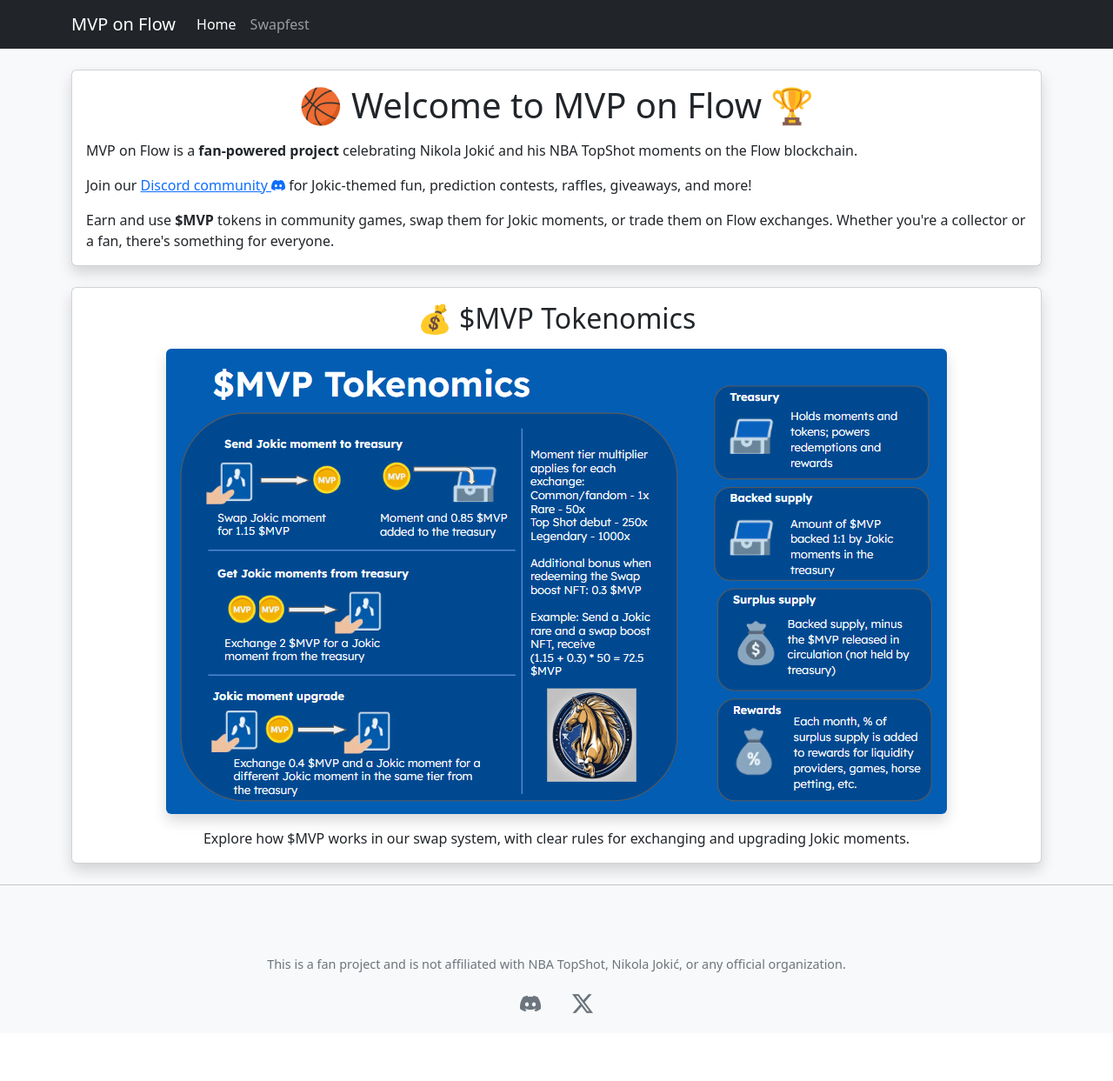
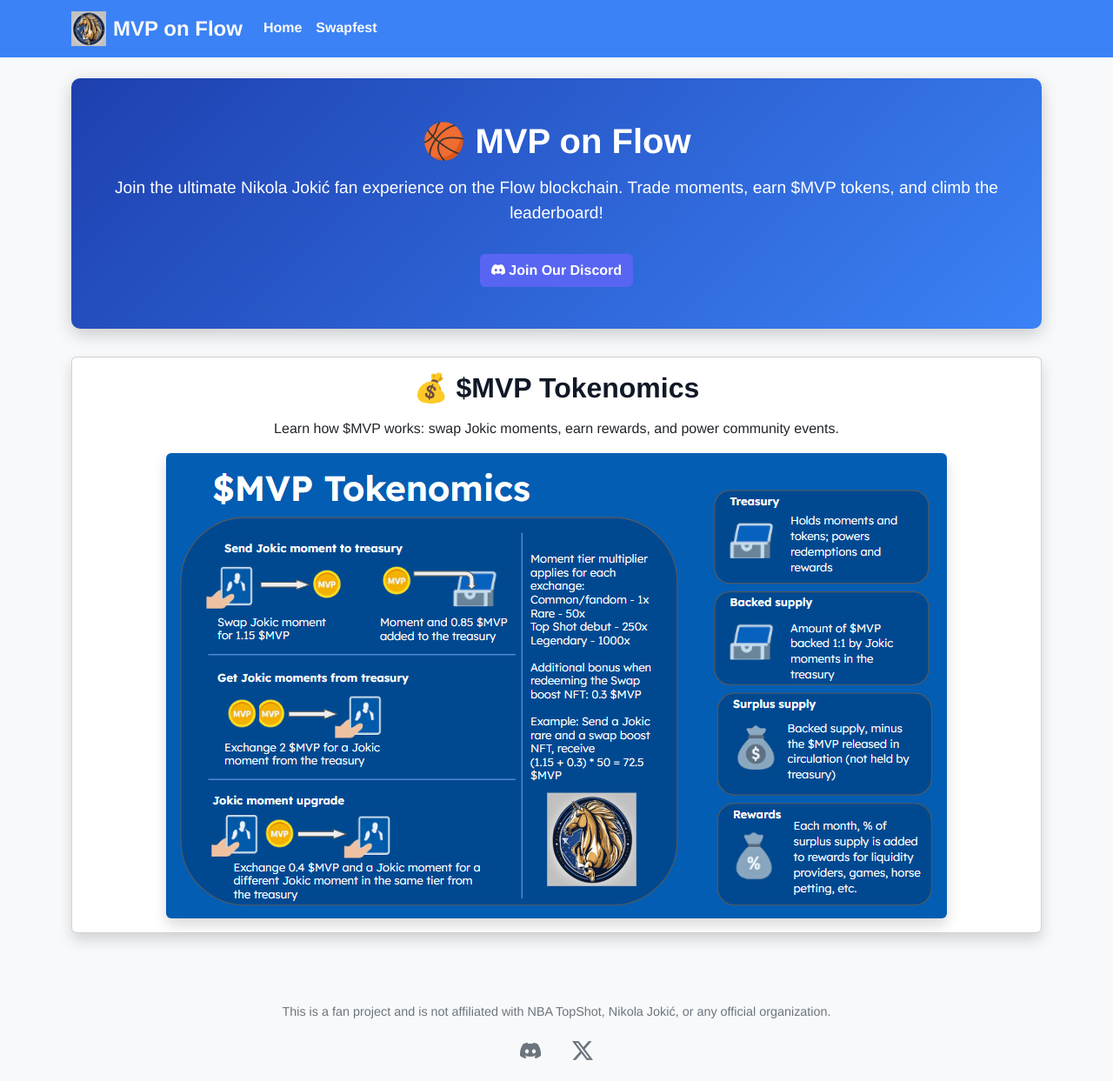
Before and after one commit to MVPOnFlow/JokicGuess, a Flask app: page / in a window 1280 px wide. Shown: the whole page at 87% size. Before the commit the page ends 1165 px from the top, so only its background shows below. Run offline with Flask 3, Linux system fonts and the light colour scheme; some libraries are stand-ins or nearby versions.

Commit message:
UI makeup

```diff
--- a/templates/base.html
+++ b/templates/base.html
@@ -7,20 +7,55 @@
 
   <!-- Bootstrap 5 CDN -->
   <link href="https://cdn.jsdelivr.net/npm/bootstrap@5.3.2/dist/css/bootstrap.min.css" rel="stylesheet">
-
-    <!-- Bootstrap Icons CDN -->
   <link rel="stylesheet" href="https://cdn.jsdelivr.net/npm/bootstrap-icons@1.11.3/font/bootstrap-icons.css">
 
   <style>
     body {
       background-color: #f8f9fa;
+      font-family: 'Helvetica Neue', Helvetica, Arial, sans-serif;
     }
-        .leaderboard-card {
-            background-color: #ffffff;
+    .navbar {
+      background-color: #3B82F6;
+    }
+    .navbar-brand, .navbar-nav .nav-link {
+      color: #f9fafb !important;
+      font-weight: 600;
+    }
+    .navbar-brand {
+      font-size: 1.5rem;
+    }
+    .navbar-nav .nav-link.active {
+      border-bottom: 2px solid #3b82f6;
+    }
+    .hero {
+      background: linear-gradient(135deg, #1e40af, #3b82f6);
+      color: white;
+      padding: 3rem 1rem;
+      text-align: center;
       border-radius: 10px;
-            box-shadow: 0 4px 10px rgba(0, 0, 0, 0.1);
-            padding: 2rem;
-            margin-top: 2rem;
+      box-shadow: 0 6px 20px rgba(0,0,0,0.2);
+      margin-bottom: 2rem;
+    }
+    .hero h1 {
+      font-size: 2.5rem;
+      font-weight: 700;
+    }
+    .hero p {
+      font-size: 1.2rem;
+      margin-top: 1rem;
+    }
+    .btn-discord {
+      background-color: #5865F2;
+      color: white;
+      font-weight: 600;
+      margin-top: 1rem;
+    }
+    .btn-discord:hover {
+      background-color: #4752C4;
+    }
+    .card-title {
+      font-weight: 600;
+      color: #111827;
     }
     .footer {
       margin-top: 4rem;
@@ -37,20 +72,16 @@
     .footer a:hover {
       color: #343a40;
     }
-        .table thead {
-            background-color: #343a40;
-            color: #ffffff;
-        }
-        .table tbody tr:hover {
-            background-color: #f1f1f1;
-        }
   </style>
 </head>
 <body>
   <!-- Navbar -->
-    <nav class="navbar navbar-expand-lg navbar-dark bg-dark">
+  <nav class="navbar navbar-expand-lg">
     <div class="container">
-            <a class="navbar-brand" href="/">MVP on Flow</a>
+      <a class="navbar-brand d-flex align-items-center" href="/">
+        <img src="{{ url_for('static', filename='images/Logo.jpg') }}" alt="MVP on Flow Logo" height="40" class="me-2">
+        <span>MVP on Flow</span>
+      </a>
       <button class="navbar-toggler" type="button" data-bs-toggle="collapse" data-bs-target="#navbarNav">
         <span class="navbar-toggler-icon"></span>
       </button>
@@ -72,8 +103,6 @@
     {% block content %}{% endblock %}
   </div>
 
-    <hr class="my-4">
-
   <!-- Footer -->
   <div class="footer">
     <p>
--- a/templates/home.html
+++ b/templates/home.html
@@ -2,32 +2,28 @@
 {% block title %}Home - MVP on Flow{% endblock %}
 
 {% block content %}
-<div class="card shadow mb-4">
-    <div class="card-body">
-        <h1 class="card-title text-center mb-3">🏀 Welcome to MVP on Flow 🏆</h1>
-        <p class="card-text">
-            MVP on Flow is a <strong>fan-powered project</strong> celebrating Nikola Jokić and his NBA TopShot moments on the Flow blockchain.
-        </p>
-        <p class="card-text">
-            Join our <a href="https://discord.gg/3p3ff9PHqW" target="_blank">Discord community <i class="bi bi-discord"></i></a> for Jokic-themed fun, prediction contests, raffles, giveaways, and more!
-        </p>
-        <p class="card-text">
-            Earn and use <strong>$MVP</strong> tokens in community games, swap them for Jokic moments, or trade them on Flow exchanges. Whether you're a collector or a fan, there's something for everyone.
-        </p>
-    </div>
+<div class="hero">
+    <h1>🏀 MVP on Flow</h1>
+    <p>
+        Join the ultimate Nikola Jokić fan experience on the Flow blockchain.
+        Trade moments, earn $MVP tokens, and climb the leaderboard!
+    </p>
+    <a href="https://discord.gg/3p3ff9PHqW" target="_blank" class="btn btn-discord">
+        <i class="bi bi-discord"></i> Join Our Discord
+    </a>
 </div>
 
 <div class="card shadow mb-4">
     <div class="card-body">
         <h2 class="card-title text-center mb-3">💰 $MVP Tokenomics</h2>
-        <div class="text-center">
+        <p class="card-text text-center">
+            Learn how $MVP works: swap Jokic moments, earn rewards, and power community events.
+        </p>
+        <div class="text-center mt-3">
             <img src="{{ url_for('static', filename='images/tokenomics.png') }}"
                  alt="MVP Tokenomics"
                  class="img-fluid rounded shadow">
         </div>
-        <p class="card-text text-center mt-3">
-            Explore how $MVP works in our swap system, with clear rules for exchanging and upgrading Jokic moments.
-        </p>
     </div>
 </div>
 {% endblock %}
--- a/templates/leaderboard.html
+++ b/templates/leaderboard.html
@@ -2,7 +2,8 @@
 {% block title %}Swapfest Leaderboard{% endblock %}
 
 {% block content %}
-<div class="leaderboard-card">
+<div class="card shadow mb-4">
+    <div class="card-body">
         <h2 class="mb-4 text-center">🏀 $MVP Swap Fest July 1st - 11th 🏆</h2>
         <div class="text-center mb-4">
             <img src="{{ url_for('static', filename='images/1-11-07-25.png') }}" alt="Swap Fest Rules" class="img-fluid rounded shadow">
@@ -26,4 +27,5 @@
             </table>
         </div>
     </div>
+</div>
 {% endblock %}
```
Also changed, not shown: static/images/Logo.jpg (added). Lines whose indentation alone changed are shown as unchanged.
